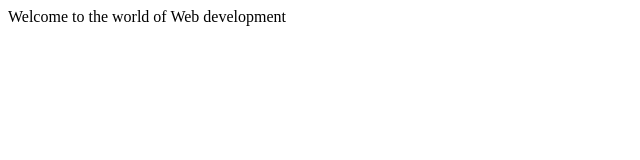
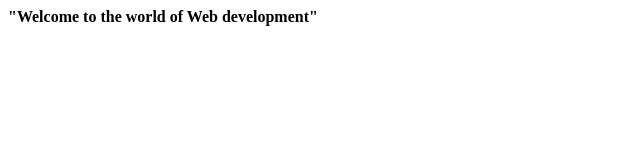
Before and after one commit to acciojob/getting-started-why-software-Juliyamonrea, a website: page main.html in a window 1280 px wide. Shown: the whole page, without its empty margins (0-640 px from the left). Drawn offline with Linux system fonts and the light colour scheme.

Commit message:
created a submission

```diff
--- a/main.html
+++ b/main.html
@@ -8,7 +8,7 @@
 <body>
 
 <div id="text">
-  Welcome to the world of Web development
+<b> "Welcome to the world of Web development"</b>
 </div>
 
 </body>
```
